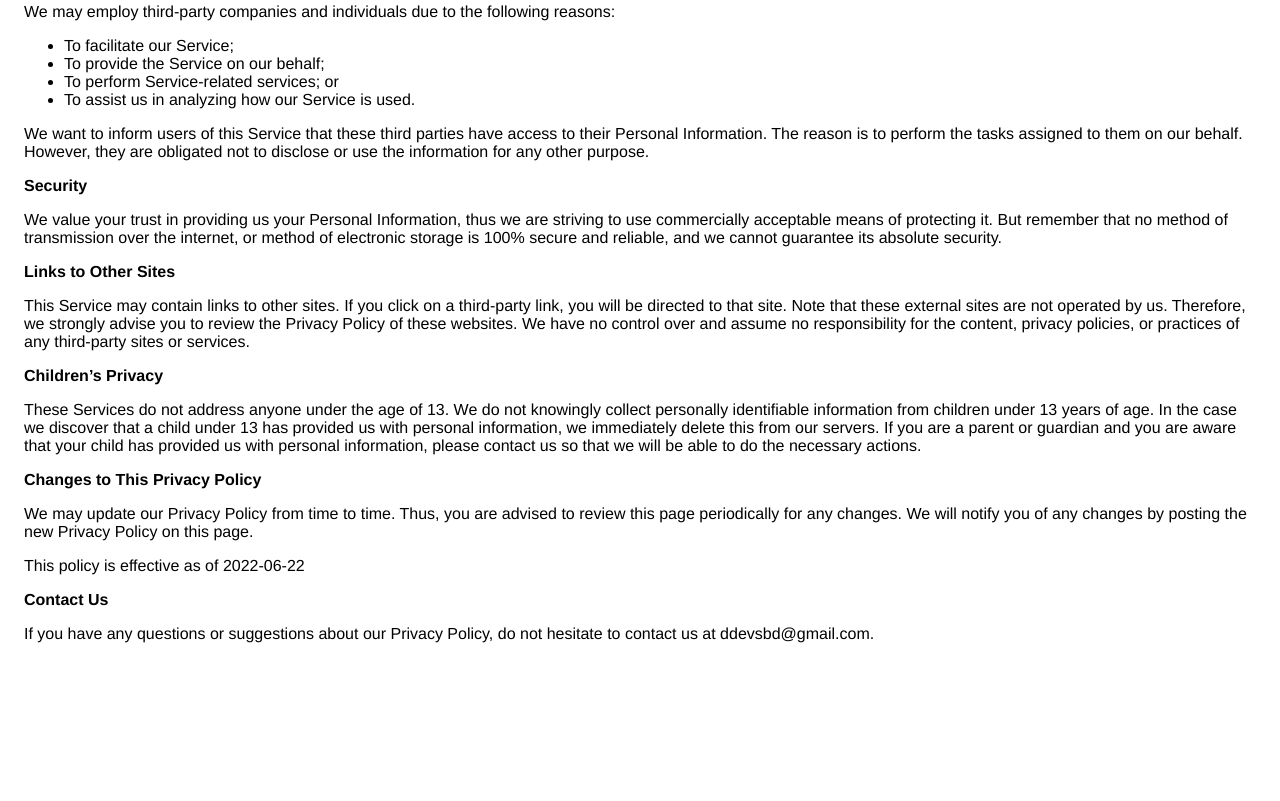
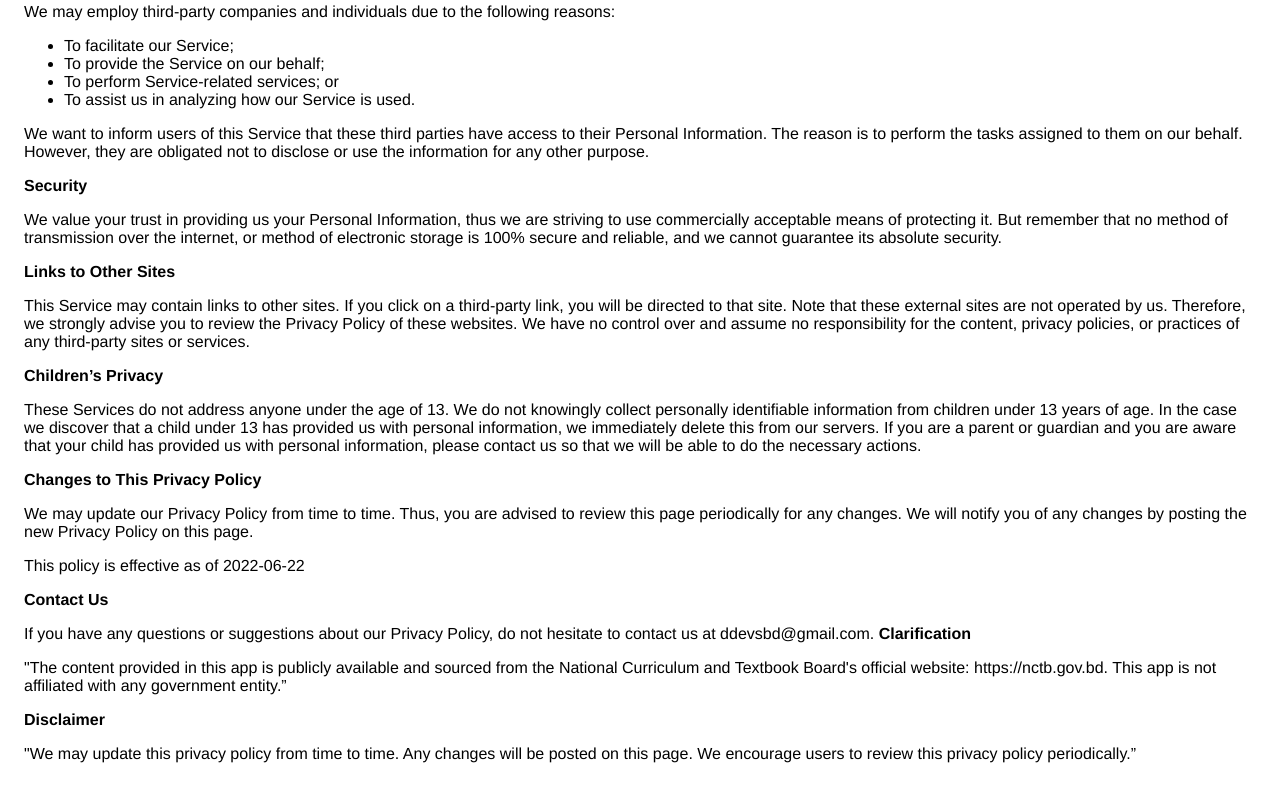
Before and after one commit to dustudevsbd/class_seven, a plain HTML site: page index.html in a window 1280 px wide. Shown: the part 727-1528 px from the top of the page. Before the commit the page ends 1410 px from the top, so only its background shows below. Drawn offline with Linux system fonts and the light colour scheme.

Commit message:
Update index.html

```diff
--- a/index.html
+++ b/index.html
@@ -105,5 +105,11 @@
                   If you have any questions or suggestions about our
                   Privacy Policy, do not hesitate to contact us at ddevsbd@gmail.com.
 
+                <strong>Clarification</strong>
+<p>"The content provided in this app is publicly available and sourced from the National Curriculum and Textbook Board's official website: https://nctb.gov.bd. This app is not affiliated with any government entity.”</p>
+
+<strong>Disclaimer</strong>
+<p>"We may update this privacy policy from time to time. Any changes will be posted on this page. We encourage users to review this privacy policy periodically.”</p>
+
     </body>
     </html>
```
